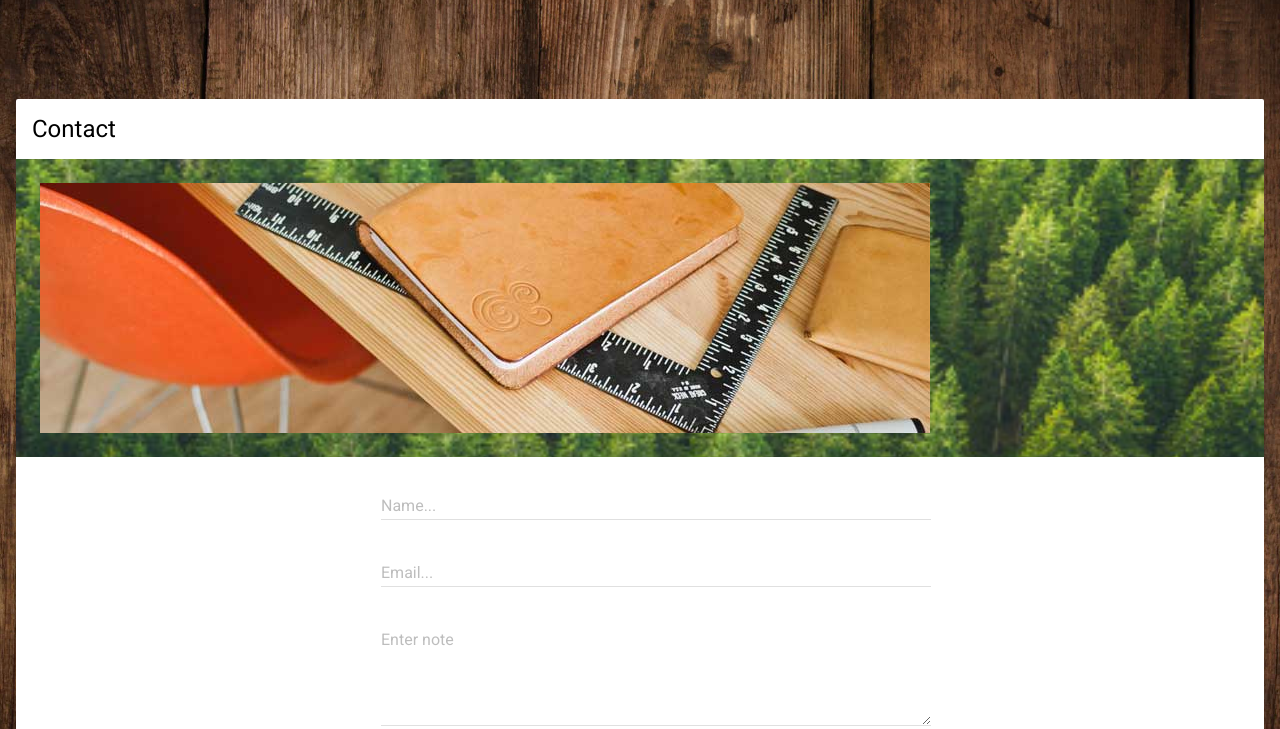
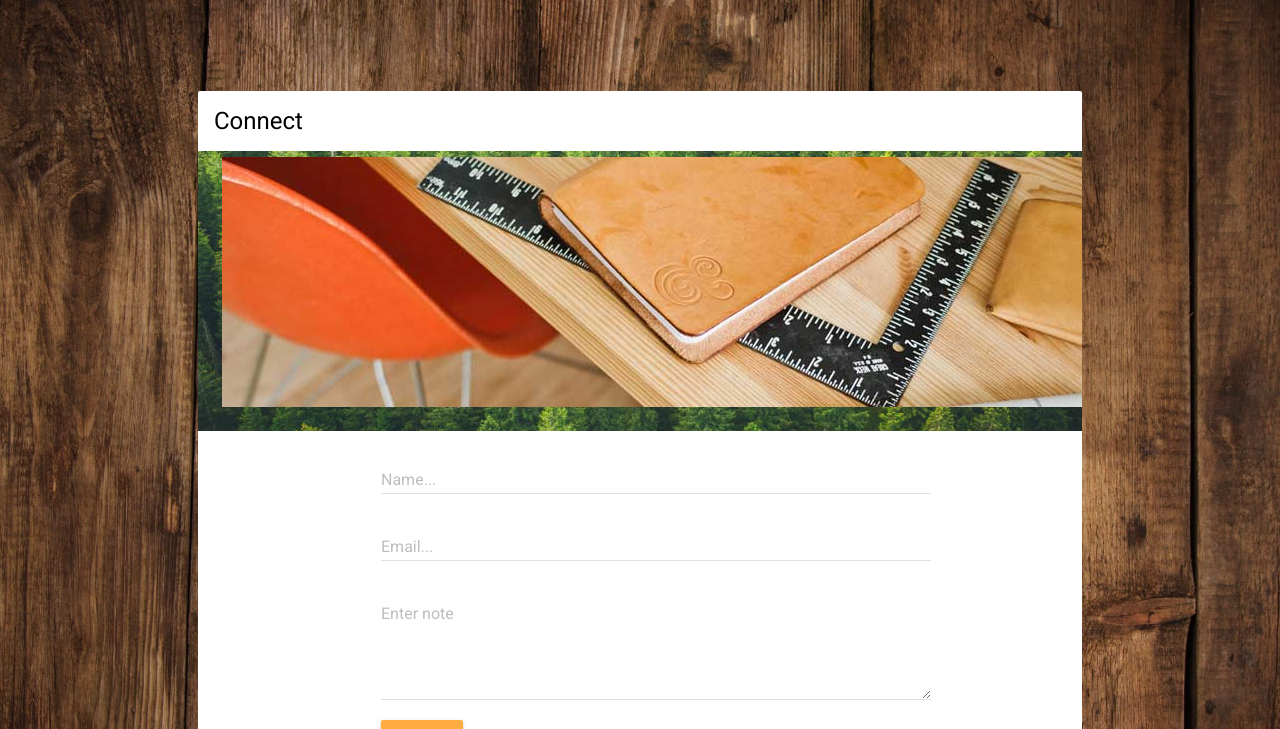
Before and after one commit to JedStout/Portfolio, a website: page connect.html in a window 1280 px wide. Shown: the part 71-800 px from the top of the page. Drawn offline with nearby package versions, Linux system fonts and the light colour scheme.

Commit message:
Connect page fixed

```diff
--- a/connect.html
+++ b/connect.html
@@ -45,10 +45,10 @@
         </div>
       </header>
           <main class="mdl-layout__content">
-            <div class="mdl-grid">
+            <div class="home-base__posts mdl-grid">
                 <div class="portfolio-contact mdl-card pine-trees mdl-cell mdl-cell--12-col">
                     <div class="mdl-card__title">
-                        <h2 class="mdl-card__title-text">Contact</h2>
+                        <h2 class="mdl-card__title-text">Connect</h2>
                     </div>
                     <div class="mdl-card__media">
                         <img class="article-image" src=" images/contact-image.jpg" border="0" alt="">
```
